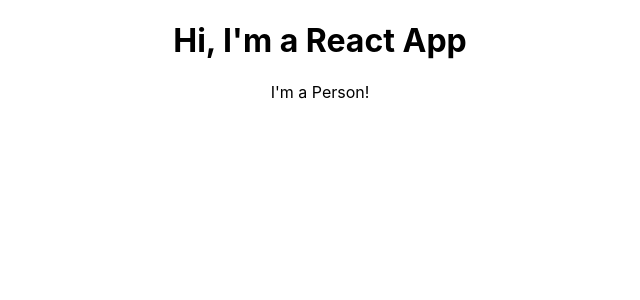
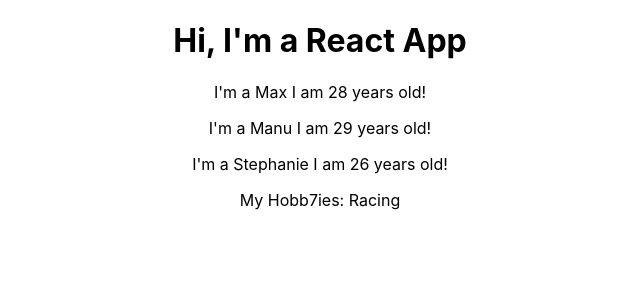
Before and after one commit to Unosquare-CoE-JavaScript/alexis-delgado, a React (Create React App) app in the folder react_complete_guide/: page / in a window 1280 px wide. Shown: the top 300 px of the page, without its empty margins (320-960 px from the left). Built offline with nearby package versions, Linux system fonts and the light colour scheme.

Commit message:
Props and children prop

```diff
--- a/react_complete_guide/src/App.js
+++ b/react_complete_guide/src/App.js
@@ -7,7 +7,11 @@
     return (
       <div className="App">
         <h1>Hi, I'm a React App</h1>
-        <Person />
+        <Person name="Max" age="28" />
+        <Person name="Manu" age="29" />
+        <Person name="Stephanie" age="26">
+          My Hobb7ies: Racing
+        </Person>
       </div>
     );
   }
--- a/react_complete_guide/src/Person/Person.js
+++ b/react_complete_guide/src/Person/Person.js
@@ -1,7 +1,14 @@
 import React from "react";
 
-const Person = () => {
-  return <p>I'm a Person!</p>;
+const Person = (props) => {
+  return (
+    <div>
+      <p>
+        I'm a {props.name} I am {props.age} years old!
+      </p>
+      <p>{props.children}</p>
+    </div>
+  );
 };
 
 export default Person;
```
